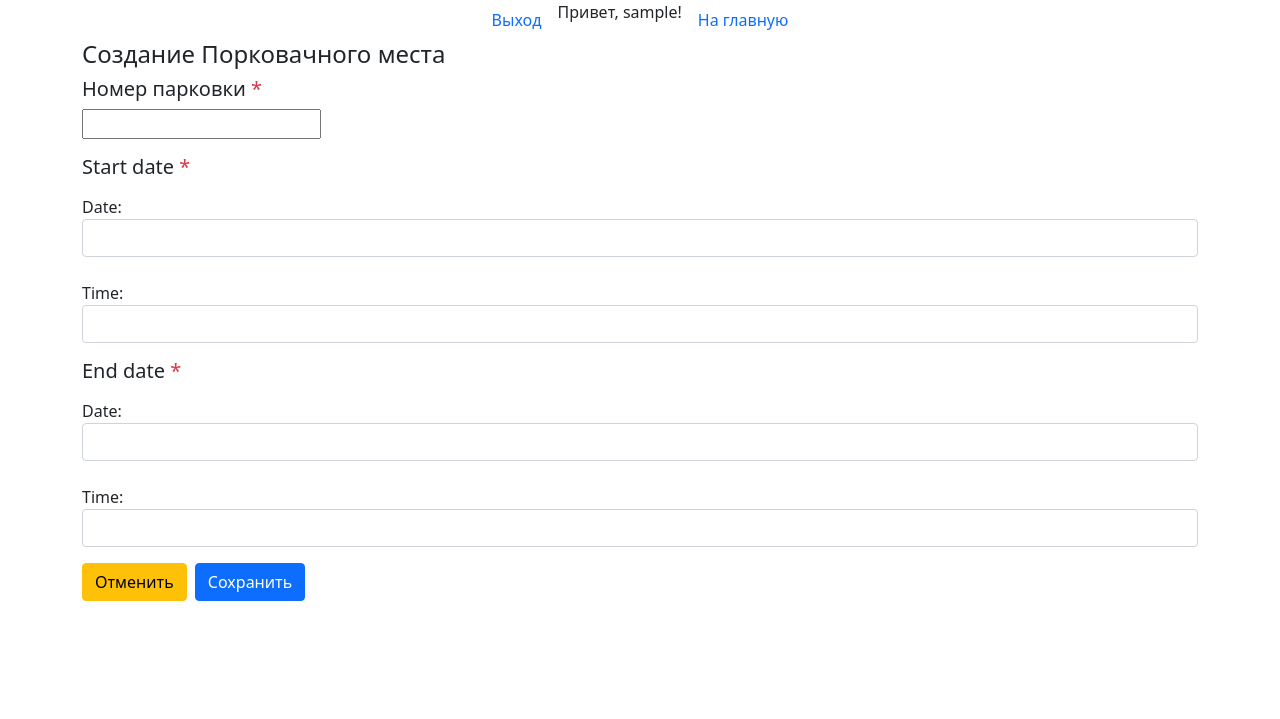
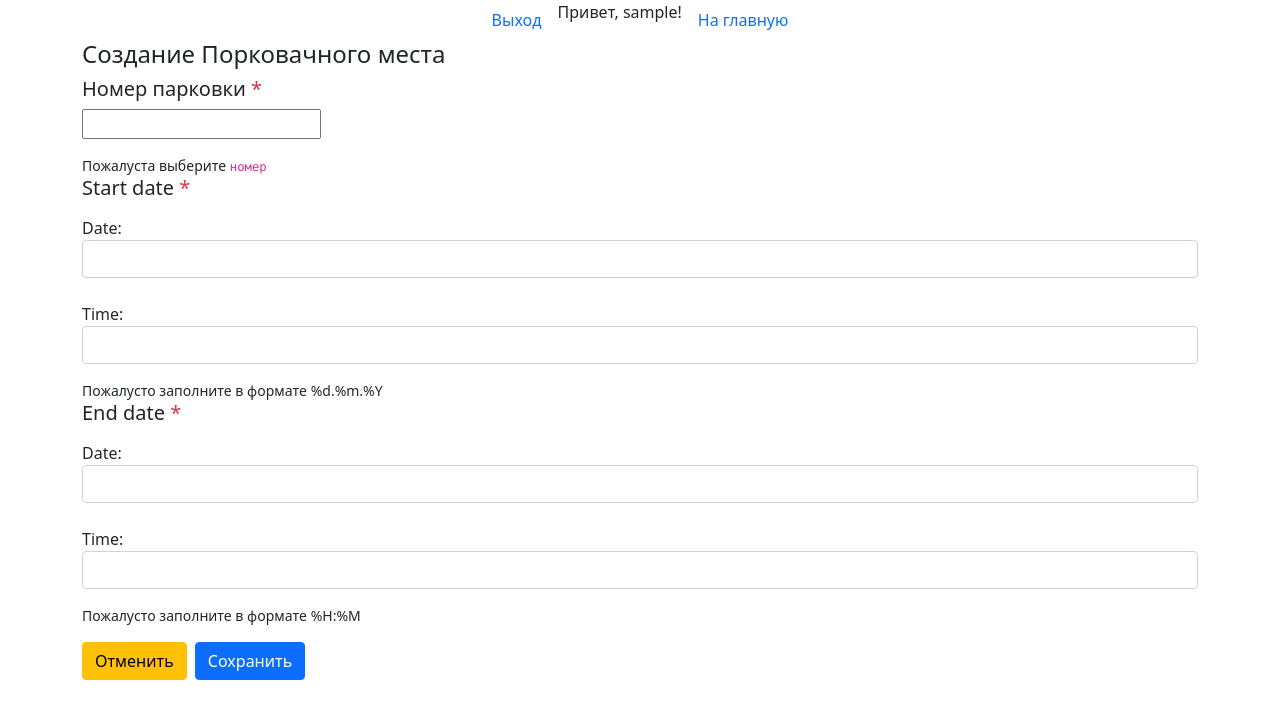
Before and after one commit to xislam/parcing, a Django app: page /create in a window 1280 px wide. Shown: the top 719 px of the page. Run offline with Django 4.2, Linux system fonts and the light colour scheme; the visitor is signed in with stand-in values (Sample User, id 1).

Commit message:
changed 2

```diff
--- a/templates/create.html
+++ b/templates/create.html
@@ -33,6 +33,9 @@
                                                     {% endfor %}
                                                     <p>{{ form.parking_number }}</p>
                                                 </div>
+                                            <div class="form-control-feedback">
+                                                    <small>Пожалуста выберите <code>номер</code></small>
+                                                </div>
                                             </div>
 
                                         <div class="form-group">
@@ -43,6 +46,9 @@
                                                         <p class="form-error text-danger">{{ error }}</p>
                                                     {% endfor %}
                                                     <p>{{ form.start_date }}</p>
+                                                </div>
+                                        <div class="form-control-feedback">
+                                                    <small>Пожалусто заполните в формате %d.%m.%Y<code></code></small>
                                                 </div>
                                             </div>
 
@@ -55,6 +61,10 @@
                                                     {% endfor %}
                                                     <p>{{ form.end_date }}</p>
                                                 </div>
+                                        <div class="form-control-feedback">
+                                                    <small>Пожалусто заполните в формате %H:%M<code></code></small>
+                                                </div>
+                                            </div>
                                             </div>
 
 
```
